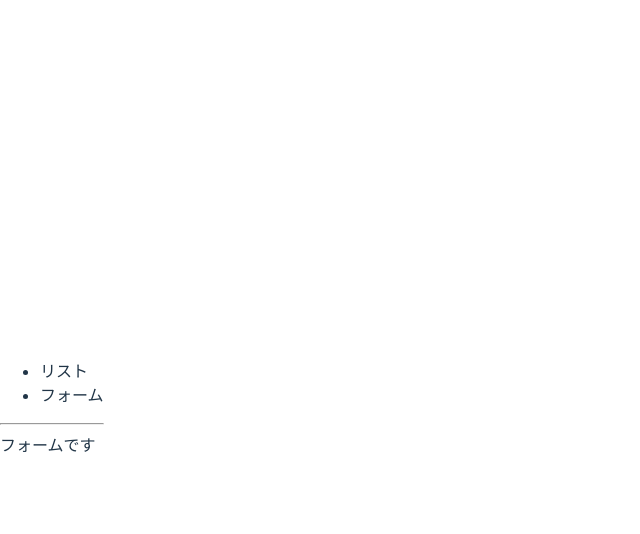
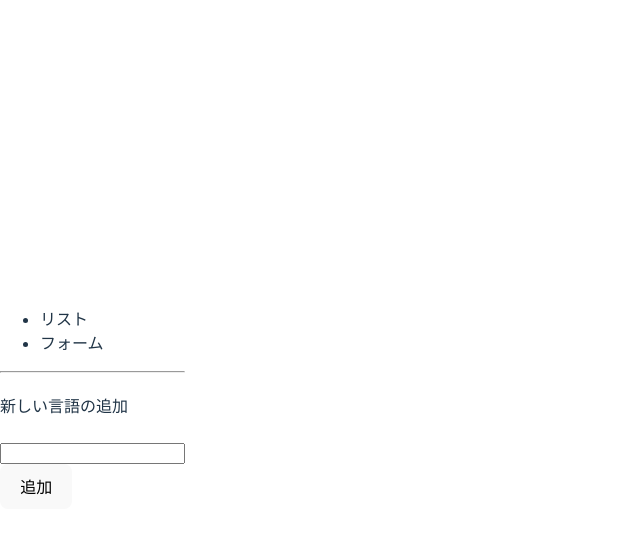
Before and after one commit to Replay95/react-tutorial, a React (Vite) app: page / in a window 1280 px wide. Both pictures are taken after a click on the item "フォーム". Shown: the top 534 px of the page, without its empty margins (0-640 px from the left). Built offline with nearby package versions, Linux system fonts and the light colour scheme.

Commit message:
Day2/lesson5まで

```diff
--- a/src/App.jsx
+++ b/src/App.jsx
@@ -1,9 +1,16 @@
 import { useState } from "react";
 import { List } from "./List";
 import { Form } from "./Form";
+import { LANGUAGES } from "./const/languages";
 
 function App() {
   const [tab, setTab] = useState(`list`); //initialState
+  const [langs, setLangs] = useState(LANGUAGES);
+
+  function addLang(lang) {
+    setLangs([...langs, lang]);
+    setTab(`list`);
+  }
 
   return (
     <div>
@@ -15,7 +22,7 @@ function App() {
       </header>
       <hr />
 
-      {tab === `list` ? <List /> : <Form />}
+      {tab === `list` ? <List langs={langs} /> : <Form onAddlang={addLang} />}
     </div>
   );
 }
--- a/src/Form.jsx
+++ b/src/Form.jsx
@@ -1,3 +1,28 @@
-export function Form() {
-  return <div>フォームです</div>;
+import { useState } from "react";
+
+export function Form({ onAddlang }) {
+  const [text, setText] = useState(``);
+
+  function submitForm(e) {
+    e.preventDefault();
+    onAddlang(text);
+  }
+
+  return (
+    <div>
+      <h4>新しい言語の追加</h4>
+      <form onSubmit={submitForm}>
+        <div>
+          <input
+            type="text"
+            value={text}
+            onChange={(e) => setText(e.target.value)}
+          />
+        </div>
+        <div>
+          <button>追加</button>
+        </div>
+      </form>
+    </div>
+  );
 }
--- a/src/List.jsx
+++ b/src/List.jsx
@@ -1,10 +1,7 @@
-const LANGUAGES = [`JavaScript`, `C++`, `Ruby`, `Java`, `PHP`, `Go`];
-
-export function List() {
+export function List({ langs }) {
   return (
     <div>
-      {/* string, number */}
-      {LANGUAGES.map((lang, index) => {
+      {langs.map((lang, index) => {
         return <div key={index}>{lang}</div>;
       })}
     </div>
--- /dev/null
+++ b/src/const/languages.jsx
@@ -0,0 +1 @@
+export const LANGUAGES = [`JavaScript`, `C++`, `Ruby`, `Java`, `PHP`, `Go`];
```
